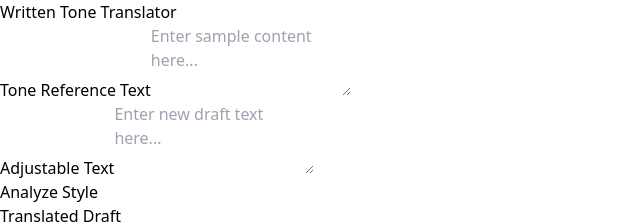
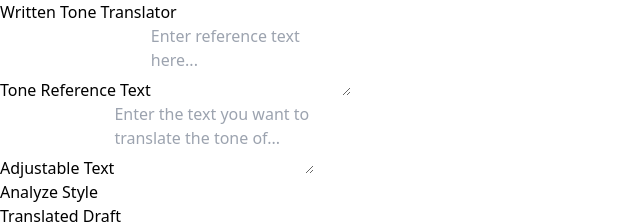
Before and after one commit to anujaagarwal/Tone-Translator-Frontend, a React (Vite) app: page / in a window 1280 px wide. Shown: the top 224 px of the page, without its empty margins (0-640 px from the left). Built offline with nearby package versions, Linux system fonts and the light colour scheme.

Commit message:
feat: product level changes

```diff
--- a/src/components/InputForm.jsx
+++ b/src/components/InputForm.jsx
@@ -19,7 +19,7 @@ function InputForm({ onSubmit }) {
           value={sample_content}
           onChange={(e) => setSample_content(e.target.value)}
           className="mt-1 block w-full p-2 border border-gray-300 rounded-md shadow-sm"
-          placeholder="Enter sample content here..."
+          placeholder="Enter reference text here..."
           required
         ></textarea>
       </div>
@@ -31,7 +31,7 @@ function InputForm({ onSubmit }) {
           value={new_draft}
           onChange={(e) => setNew_Draft(e.target.value)}
           className="mt-1 block w-full p-2 border border-gray-300 rounded-md shadow-sm"
-          placeholder="Enter new draft text here..."
+          placeholder="Enter the text you want to translate the tone of..."
           required
         ></textarea>
       </div>
```
